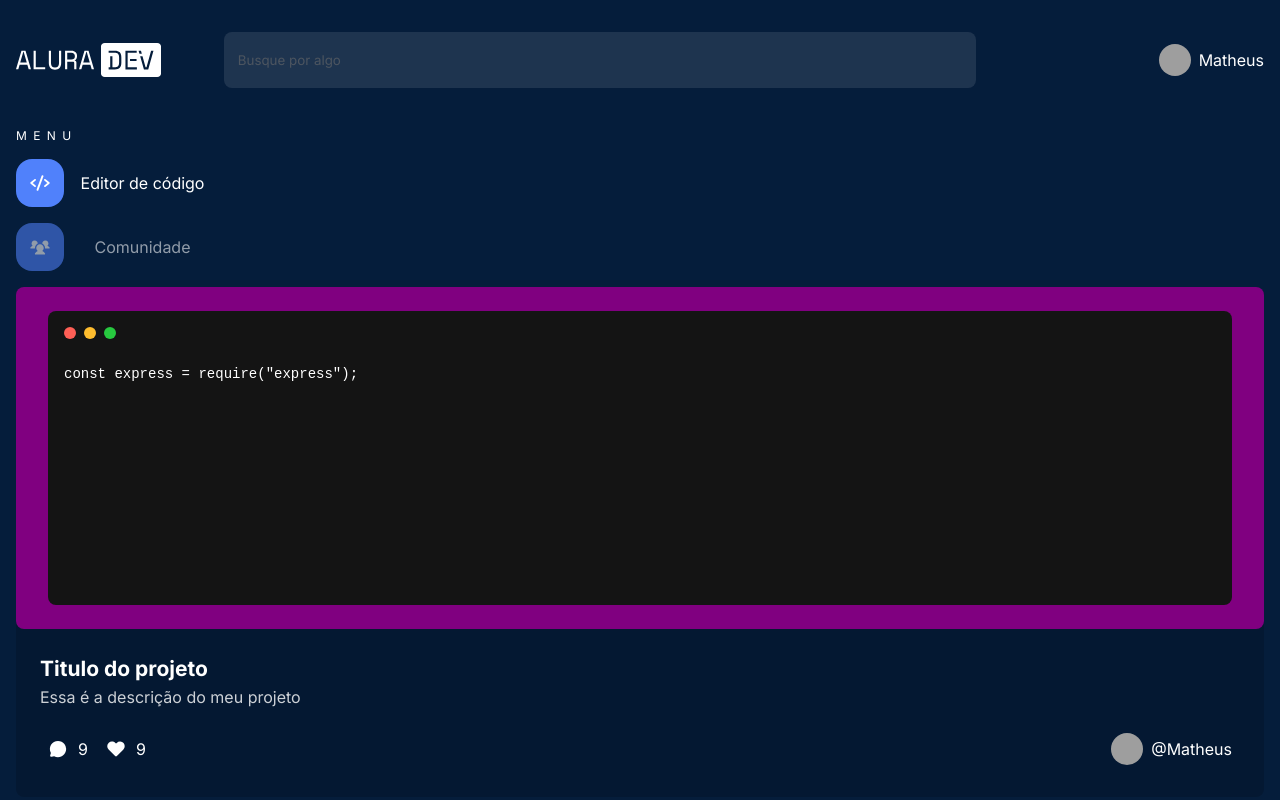
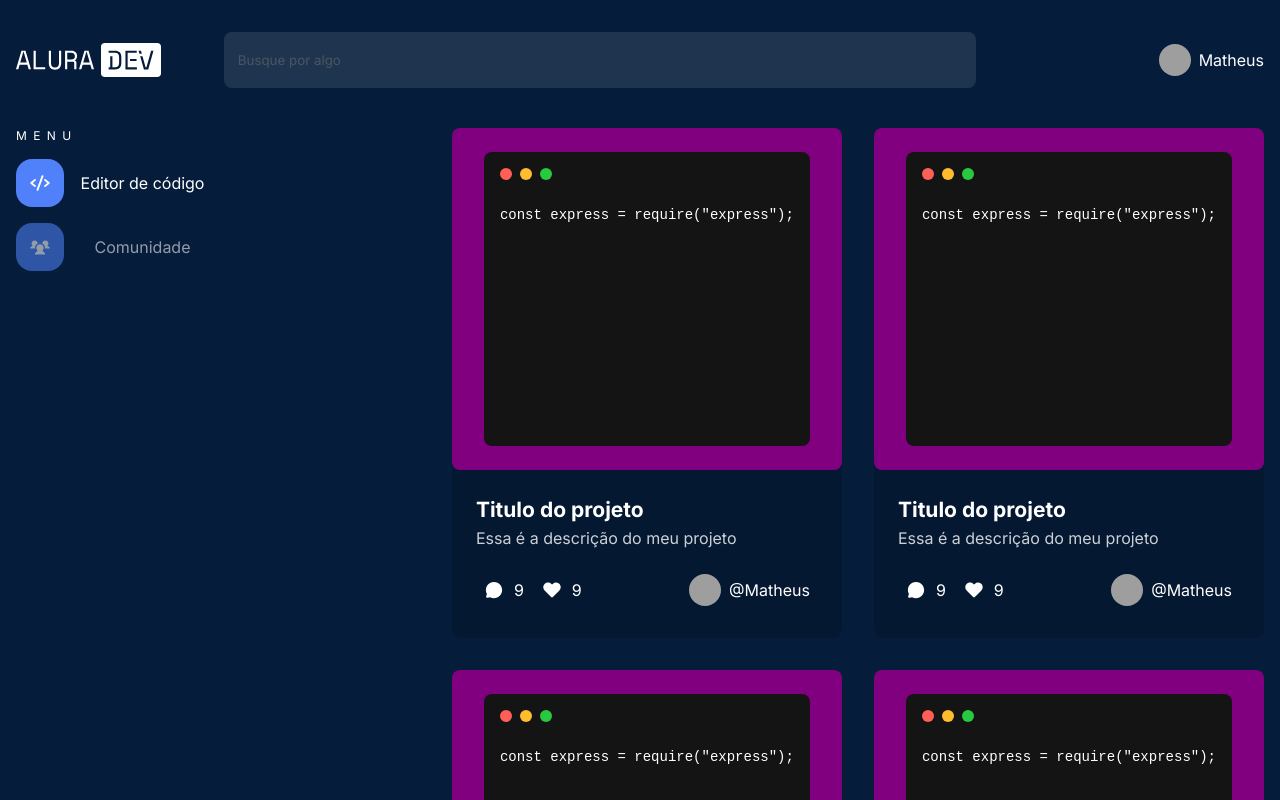
Before and after one commit to matheusgondra/challenger-front-alura, a React (Vite) app: page /comunidade in a window 1280 px wide. Shown: the top 800 px of the page. Built offline with nearby package versions, Linux system fonts and the light colour scheme; grey boxes are pictures that could not be loaded.

Commit message:
Finalizando página da comunidade

```diff
--- a/src/screen/Community/styles.ts
+++ b/src/screen/Community/styles.ts
@@ -46,4 +46,24 @@
 			}
 		}
 	}
+	@media screen and (min-width: 1024px) {
+		main {
+			display: flex;
+			#cards {
+				flex-direction: row;
+				flex-wrap: wrap;
+				justify-content: flex-end;
+			}
+		}
+	}
+
+	@media screen and (min-width: 1440px){
+		main {
+			#cards {
+				.card {
+					width: 520px;
+				}
+			}
+		}
+	}
 `;
```
